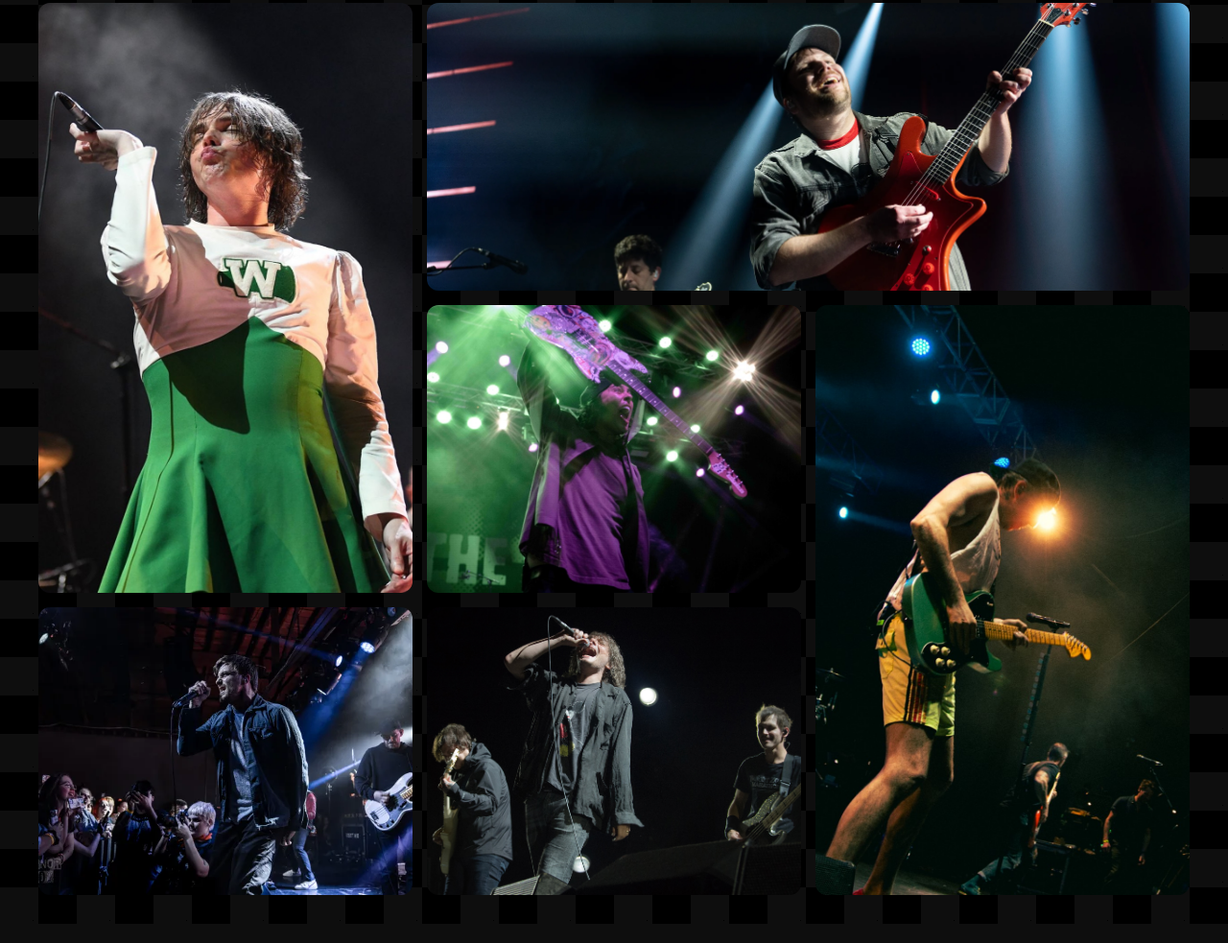
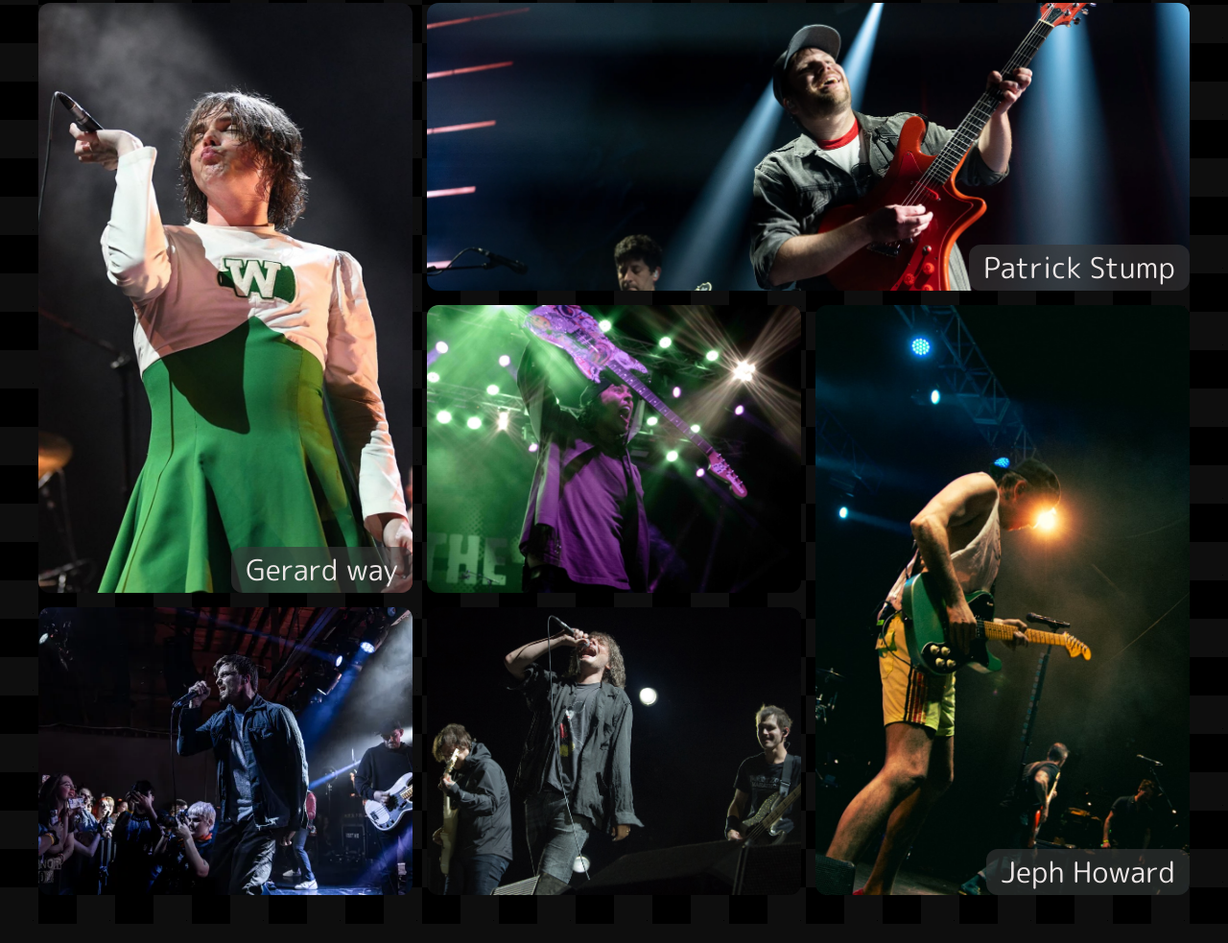
Before and after one commit to Nicozilabe/diw, a plain HTML site: page index.html in a window 1280 px wide. Shown: the part 2717-3700 px from the top of the page at 96% size. Drawn offline with Linux system fonts and the light colour scheme.

Commit message:
ahora creo que si

```diff
--- a/index.html
+++ b/index.html
@@ -226,12 +226,14 @@
               src="img/gridArtistas/1.jpg"
               alt="Foto de Gerard way cantante del grupo My chemical romance"
             />
+            <figcaption>Gerard way</figcaption>
           </figure>
           <figure>
             <img
               src="img/gridArtistas/2.webp"
               alt="Foto del Cantante principal de fall out boy: Patrick Stump"
             />
+            <figcaption>Patrick Stump</figcaption>
           </figure>
           <figure>
             <img
@@ -242,13 +244,14 @@
           <figure>
             <img
               src="img/gridArtistas/4.jpg"
-              alt="Foto de Jeph Howard guitarrista del grupo My chemical romance"
+              alt="Foto de Jeph Howard guitarrista del grupo the used"
             />
+            <figcaption>Jeph Howard</figcaption>
           </figure>
           <figure>
             <img
               src="img/gridArtistas/5.webp"
-              alt="Foto de Anthony Green cantante del grupo My chemical romance"
+              alt="Foto de Anthony Green cantante del grupo Ls.Dunes"
             />
           </figure>
           <figure>
--- a/styles/styles.css
+++ b/styles/styles.css
@@ -239,7 +239,11 @@ h1 {
   grid-gap: 15px;
   margin-bottom: 30px;
 }
+#gridArtistas figure{
+  position: relative;
+}
 #gridArtistas figure img {
+  display: block;
   width: 100%;
   height: 100%;
   object-fit: cover;
@@ -253,6 +257,15 @@ h1 {
 }
 #gridArtistas figure:nth-child(4) {
   grid-row-start: span 2;
+}
+#gridArtistas figure figcaption{
+  position: absolute;
+  font-size: 30px;
+  background-color: var(--gristransp);
+  padding: 15px;
+  border-radius: 12px;
+  bottom: 0;
+  right: 0;
 }
 .tickets {
   display: flex;
@@ -402,6 +415,9 @@ background-color: #000000;
   list-style: none;
 }
 .redes ul li img{
+  padding: 3px;
+  /* no me gusta para nada ese borde pero lo pongo por las dudas */
+  border: 3px solid var(--letras);
   width: 50px;
 }
 #foot{
```
